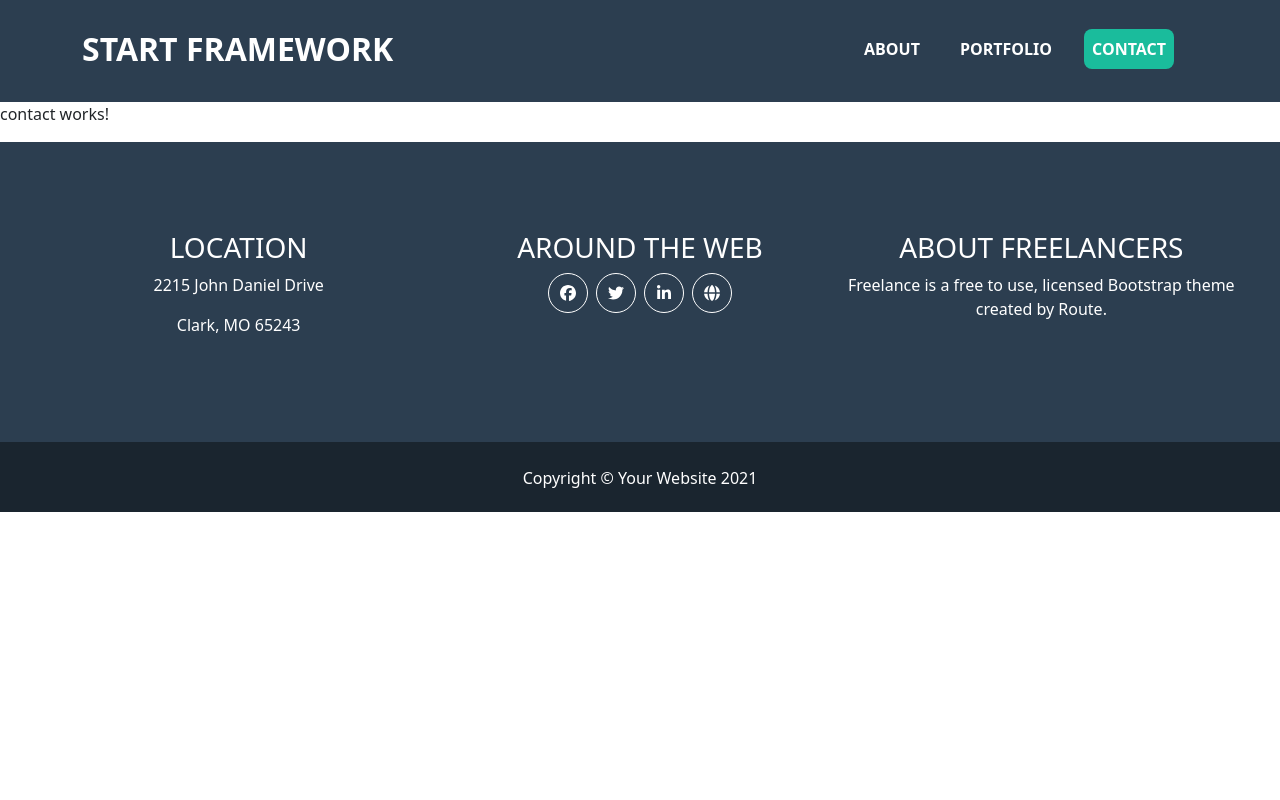
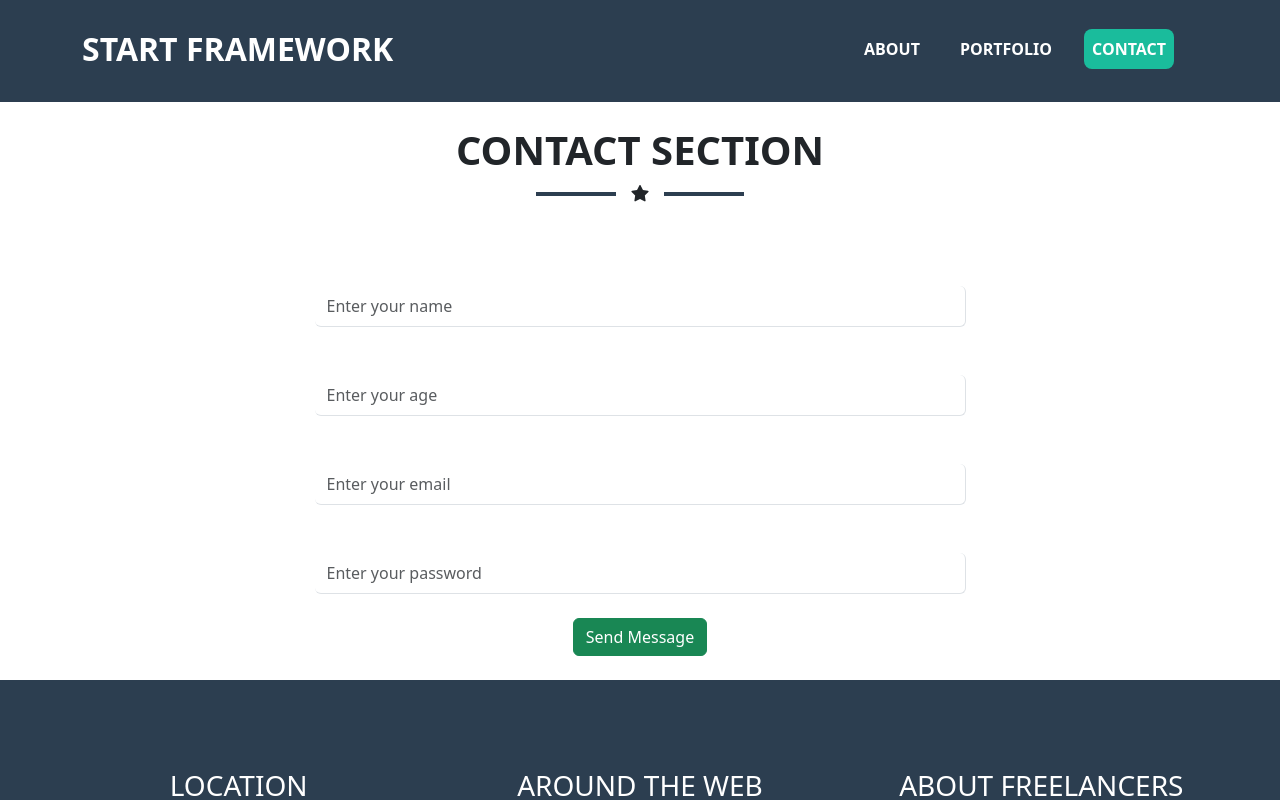
Before and after one commit to Amr-shawky/start-framework-angular, an Angular app: page /contact in a window 1280 px wide. Shown: the top 800 px of the page. Built offline with nearby package versions, Linux system fonts and the light colour scheme.

Commit message:
feat: implement contact form with validation and FontAwesome star icon

```diff
--- a/src/app/component/contact/contact.css
+++ b/src/app/component/contact/contact.css
@@ -0,0 +1,32 @@
+*{
+    --primary-color: white;
+}
+.about {
+    background-color: var(--primary-color);
+}
+
+fa-icon {
+    position: relative;
+}
+fa-icon::before{
+    content: '';
+    background-color: RGB(44, 62, 80) !important;
+    height: 4px;
+    width: 80px;
+    position: absolute;
+    top: 50%;
+    transform: translateY(-50%);
+    left: -95px;
+    z-index: 10;
+}
+fa-icon::after{
+    content: '';
+    background-color: RGB(44, 62, 80) !important;
+    height: 4px;
+    width: 80px;
+    position: absolute;
+    top: 50%;
+    transform: translateY(-50%);
+    right: -95px;
+    z-index: 10;
+}
--- a/src/app/component/contact/contact.html
+++ b/src/app/component/contact/contact.html
@@ -1 +1,30 @@
-<p>contact works!</p>
+<div class="about position-relative">
+  <div class="container">
+    <!-- how i can center the content vertically and horizontally -->
+     <!-- that's don't work -->
+
+    <div class="text-center pt-4">
+        <h1 class="text-uppercase fw-bold">contact section</h1>
+        <div class="starseparator pb-2">
+          <fa-icon [icon]="faStar"></fa-icon>
+        </div>
+            <div class="form pt-5 pb-4 col-7 mx-auto">
+                <form>
+                    <div class="py-4">
+                        <input type="text" class="form-control py-2 border border-top-0 border-start-0" id="userName" placeholder="Enter your name">
+                    </div>
+                    <div class="py-4">
+                        <input type="number" class="form-control py-2 border border-top-0 border-start-0" id="userAge" placeholder="Enter your age">
+                    </div>
+                    <div class="py-4">
+                        <input type="email" class="form-control py-2 border border-top-0 border-start-0" id="userEmail" placeholder="Enter your email">
+                    </div>
+                    <div class="py-4">
+                        <input type="password" class="form-control py-2 border border-top-0 border-start-0" id="userPassword" placeholder="Enter your password">
+                    </div>
+                    <button type="submit" class="btn btn-success ">Send Message</button>
+                </form>
+        </div>
+    </div>
+  </div>
+</div>
--- a/src/app/component/contact/contact.ts
+++ b/src/app/component/contact/contact.ts
@@ -1,11 +1,14 @@
 import { Component } from '@angular/core';
+import { FontAwesomeModule } from '@fortawesome/angular-fontawesome';
+import { faStar } from '@fortawesome/free-solid-svg-icons';
 
 @Component({
   selector: 'app-contact',
-  imports: [],
+  imports: [FontAwesomeModule],
   templateUrl: './contact.html',
   styleUrl: './contact.css'
 })
 export class Contact {
+  faStar = faStar;
 
 }
```
